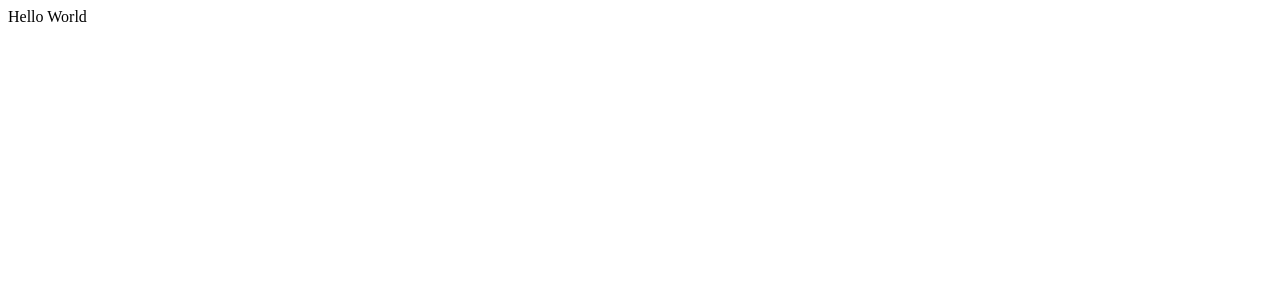
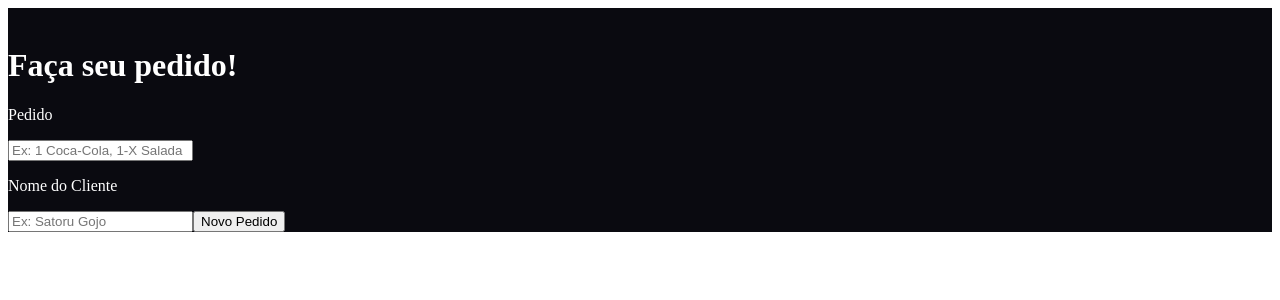
Before and after one commit to anderdev-GitHub/code-burger-v1, a React (Create React App) app: page / in a window 1280 px wide. Shown: the top 300 px of the page. Built offline with nearby package versions, Linux system fonts and the light colour scheme.

Commit message:
Construção da estrutura HTML do projeto

```diff
--- a/package.json
+++ b/package.json
@@ -9,6 +9,7 @@
     "react": "^18.2.0",
     "react-dom": "^18.2.0",
     "react-scripts": "5.0.1",
+    "styled-components": "^6.1.8",
     "web-vitals": "^2.1.0"
   },
   "scripts": {
--- a/src/App.js
+++ b/src/App.js
@@ -1,9 +1,31 @@
 import React from "react";
 
+import {
+  Container,
+  H1,
+  Image,
+  ContainerItens,
+  InputLabel,
+  Input,
+  Button,
+} from "./style";
+
 const App = () => {
+  return (
+    <Container>
+      <Image />
+      <ContainerItens>
+      <H1>Faça seu pedido!</H1>
+      <InputLabel>Pedido</InputLabel>
+      <Input placeholder="Ex: 1 Coca-Cola, 1-X Salada"></Input>
 
-  return <div>Hello World</div>
+      <InputLabel>Nome do Cliente</InputLabel>
+      <Input placeholder="Ex: Satoru Gojo"></Input>
 
+      <Button>Novo Pedido</Button>
+      </ContainerItens>
+    </Container>
+  );
 };
 
 export default App;
--- /dev/null
+++ b/src/style.js
@@ -0,0 +1,30 @@
+import styled from "styled-components";
+
+
+export const Container = styled.div`
+background-color: #0A0A10;
+`
+export const Image = styled.img`
+
+`
+
+export const ContainerItens = styled.div`
+
+`
+
+export const H1 = styled.h1`
+color: #FFF;
+`
+
+export const InputLabel = styled.p`
+color: #fff;
+
+`
+
+export const Input = styled.input`
+
+`
+
+export const Button = styled.button`
+
+`
```
Also changed, not shown: 1 other file (tests, documents, lock files or other folders).
